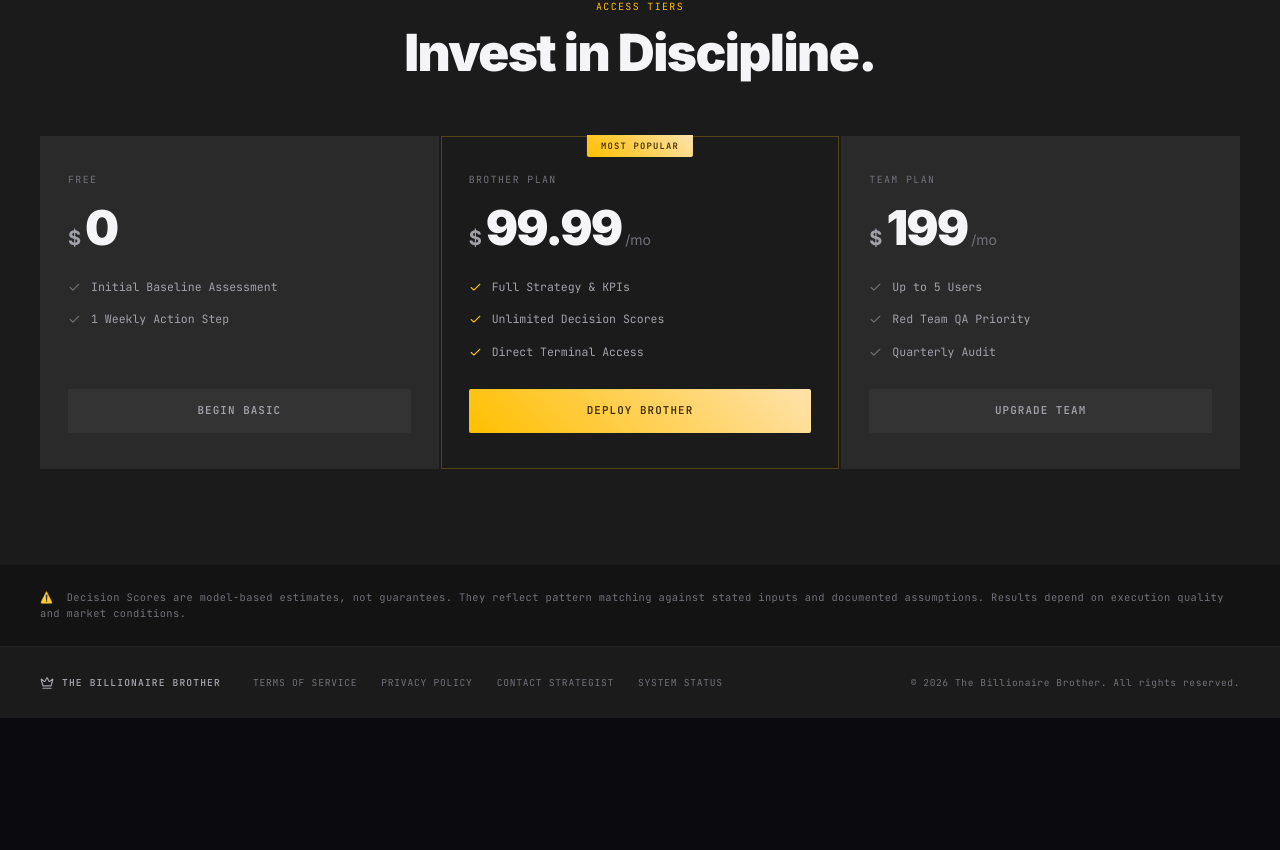
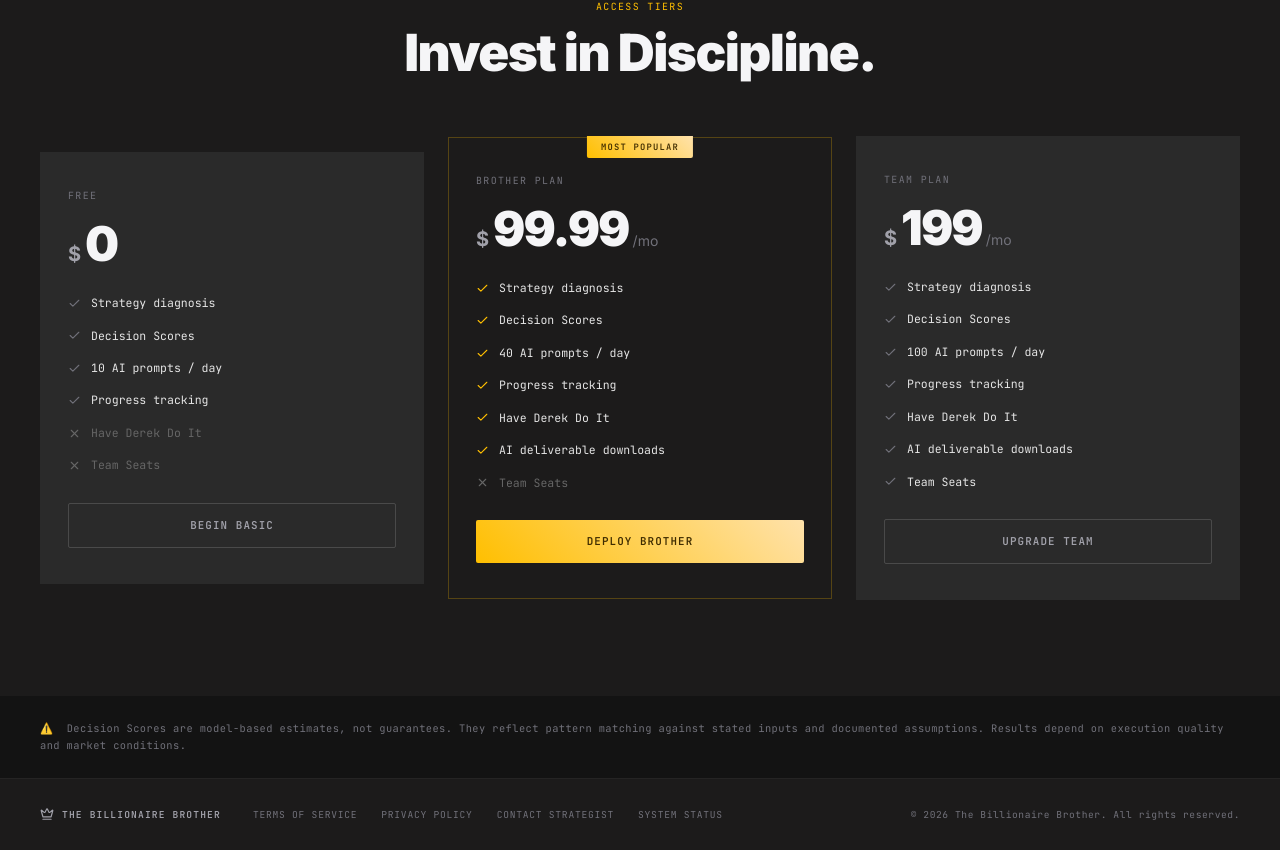
Before and after one commit to thebillionairebrother-sienvi/agentic-billionaire-brother, a Next.js app: page / in a window 1280 px wide. Shown: the part 2354-3204 px from the top of the page. Before the commit the page ends 3072 px from the top, so only its background shows below. Built offline with nearby package versions, Linux system fonts and the light colour scheme; no server answers.

Commit message:
feat: version 1 of overhauled user interface for landing page

```diff
--- a/src/app/page.module.css
+++ b/src/app/page.module.css
@@ -529,7 +529,8 @@
 .pricingGrid {
   display: grid;
   grid-template-columns: repeat(3, 1fr);
-  gap: 2px;
+  gap: 24px;
+  align-items: center;
 }
 
 .pricingCard {
@@ -539,10 +540,15 @@
   flex-direction: column;
   gap: 0;
   position: relative;
-  transition: background 150ms linear;
+  transition: background 150ms linear, outline 150ms linear;
+  outline: 1.5px solid transparent;
+  outline-offset: -1.5px;
 }
 
-.pricingCard:hover { background: #323232; }
+.pricingCard:hover {
+  background: #323232;
+  outline: 1.5px solid var(--primary-container);
+}
 
 .pricingCardFeatured {
   background: var(--surface-low);
@@ -551,7 +557,10 @@
   z-index: 1;
 }
 
-.pricingCardFeatured:hover { background: #222121; }
+.pricingCardFeatured:hover {
+  background: #222121;
+  outline: 1.5px solid var(--primary-container);
+}
 
 .mostPopularBadge {
   position: absolute;
@@ -613,7 +622,7 @@
 
 .pricingFeatures li {
   font-size: var(--text-sm);
-  color: var(--text-secondary);
+  color: #e5e5e5;
   display: flex;
   align-items: center;
   gap: 10px;
@@ -621,8 +630,13 @@
   font-size: 0.72rem;
 }
 
+.mutedFeature {
+  color: #666 !important;
+}
+
 .checkIcon { color: var(--text-tertiary); flex-shrink: 0; }
 .checkIconGold { color: var(--primary-container); flex-shrink: 0; }
+.xIcon { color: #666; flex-shrink: 0; }
 
 /* Pricing buttons */
 .btnPrimary {
@@ -645,7 +659,8 @@
 .btnSecondary {
   display: block;
   text-align: center;
-  background: var(--surface-highest);
+  background: transparent;
+  border: 1px solid rgba(255, 255, 255, 0.15);
   color: var(--text-secondary);
   font-family: var(--font-mono);
   font-size: 0.68rem;
@@ -654,11 +669,12 @@
   padding: 13px 0;
   border-radius: 2px;
   text-decoration: none;
-  transition: background 150ms linear, color 150ms linear;
+  transition: background 150ms linear, color 150ms linear, border-color 150ms linear;
 }
 
 .btnSecondary:hover {
-  background: #444;
+  background: rgba(255, 255, 255, 0.05);
+  border-color: rgba(255, 255, 255, 0.3);
   color: var(--text-primary);
 }
 
--- a/src/app/page.tsx
+++ b/src/app/page.tsx
@@ -1,5 +1,5 @@
 import Link from 'next/link';
-import { Crown, ArrowRight, Target, TrendingUp, Shield, Check, Users, Terminal, ChevronRight } from 'lucide-react';
+import { Crown, ArrowRight, Target, TrendingUp, Shield, Check, Users, Terminal, ChevronRight, X } from 'lucide-react';
 import styles from './page.module.css';
 
 export default function LandingPage() {
@@ -200,8 +200,12 @@ export default function LandingPage() {
                 <span className={styles.priceAmount}>0</span>
               </div>
               <ul className={styles.pricingFeatures}>
-                <li><Check size={13} className={styles.checkIcon} /> Initial Baseline Assessment</li>
-                <li><Check size={13} className={styles.checkIcon} /> 1 Weekly Action Step</li>
+                <li><Check size={13} className={styles.checkIcon} /> Strategy diagnosis</li>
+                <li><Check size={13} className={styles.checkIcon} /> Decision Scores</li>
+                <li><Check size={13} className={styles.checkIcon} /> 10 AI prompts / day</li>
+                <li><Check size={13} className={styles.checkIcon} /> Progress tracking</li>
+                <li className={styles.mutedFeature}><X size={13} className={styles.xIcon} /> Have Derek Do It</li>
+                <li className={styles.mutedFeature}><X size={13} className={styles.xIcon} /> Team Seats</li>
               </ul>
               <Link href="/auth" className={styles.btnSecondary} id="pricing-free-cta">
                 BEGIN BASIC
@@ -218,9 +222,13 @@ export default function LandingPage() {
                 <span className={styles.pricePeriod}>/mo</span>
               </div>
               <ul className={styles.pricingFeatures}>
-                <li><Check size={13} className={styles.checkIconGold} /> Full Strategy &amp; KPIs</li>
-                <li><Check size={13} className={styles.checkIconGold} /> Unlimited Decision Scores</li>
-                <li><Check size={13} className={styles.checkIconGold} /> Direct Terminal Access</li>
+                <li><Check size={13} className={styles.checkIconGold} /> Strategy diagnosis</li>
+                <li><Check size={13} className={styles.checkIconGold} /> Decision Scores</li>
+                <li><Check size={13} className={styles.checkIconGold} /> 40 AI prompts / day</li>
+                <li><Check size={13} className={styles.checkIconGold} /> Progress tracking</li>
+                <li><Check size={13} className={styles.checkIconGold} /> Have Derek Do It</li>
+                <li><Check size={13} className={styles.checkIconGold} /> AI deliverable downloads</li>
+                <li className={styles.mutedFeature}><X size={13} className={styles.xIcon} /> Team Seats</li>
               </ul>
               <Link href="/auth" className={styles.btnPrimary} id="pricing-brother-cta">
                 DEPLOY BROTHER
@@ -236,9 +244,13 @@ export default function LandingPage() {
                 <span className={styles.pricePeriod}>/mo</span>
               </div>
               <ul className={styles.pricingFeatures}>
-                <li><Check size={13} className={styles.checkIcon} /> Up to 5 Users</li>
-                <li><Check size={13} className={styles.checkIcon} /> Red Team QA Priority</li>
-                <li><Check size={13} className={styles.checkIcon} /> Quarterly Audit</li>
+                <li><Check size={13} className={styles.checkIcon} /> Strategy diagnosis</li>
+                <li><Check size={13} className={styles.checkIcon} /> Decision Scores</li>
+                <li><Check size={13} className={styles.checkIcon} /> 100 AI prompts / day</li>
+                <li><Check size={13} className={styles.checkIcon} /> Progress tracking</li>
+                <li><Check size={13} className={styles.checkIcon} /> Have Derek Do It</li>
+                <li><Check size={13} className={styles.checkIcon} /> AI deliverable downloads</li>
+                <li><Check size={13} className={styles.checkIcon} /> Team Seats</li>
               </ul>
               <Link href="/auth" className={styles.btnSecondary} id="pricing-team-cta">
                 UPGRADE TEAM
```
